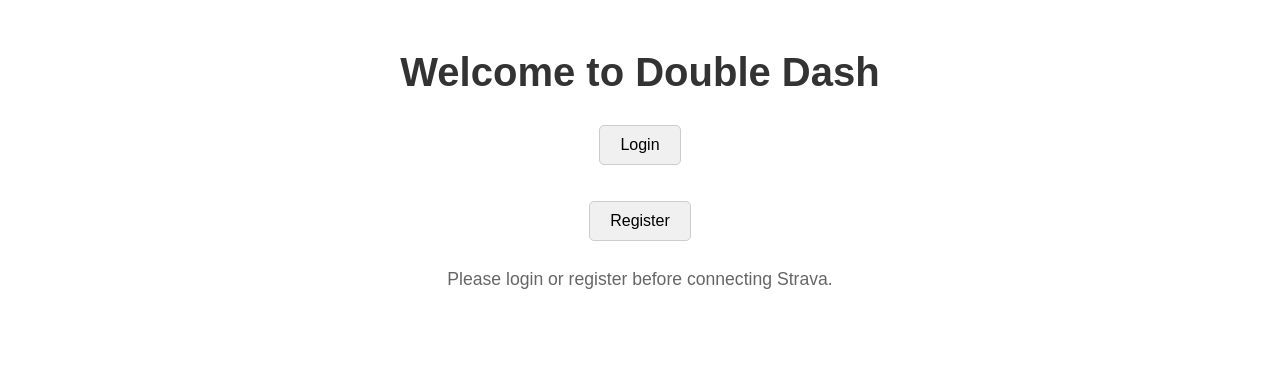
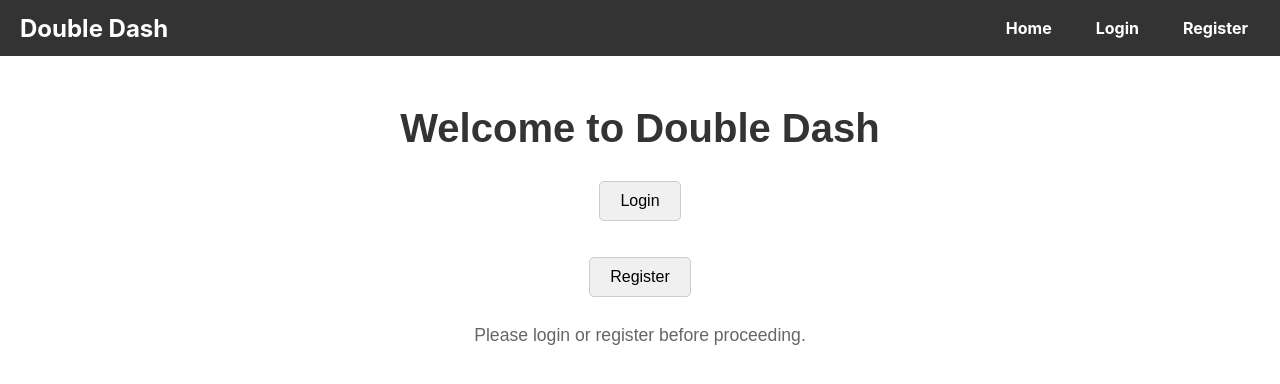
Before and after one commit to Prawal-Sharma/double-dash, a React (Create React App) app in the folder client/: page / in a window 1280 px wide. Shown: the top 384 px of the page. Built offline with nearby package versions, Linux system fonts and the light colour scheme.

Commit message:
Changing the logical flow of things, we only connect to strava 1 time when we register, also adding styling and nav bar

```diff
--- a/client/src/App.js
+++ b/client/src/App.js
@@ -1,13 +1,15 @@
 import React from 'react';
 import { BrowserRouter as Router, Route, Routes } from 'react-router-dom';
+import Navbar from './components/Navbar';
 import Home from './components/Home';
 import Dashboard from './components/Dashboard';
 import Login from './components/Login';
-import Register from './components/Register'; // NEW COMPONENT
+import Register from './components/Register';
 
 function App() {
   return (
     <Router>
+      <Navbar />
       <Routes>
         <Route path="/" element={<Home />} />
         <Route path="/exchange_token" element={<Dashboard />} />
--- a/client/src/components/Dashboard.js
+++ b/client/src/components/Dashboard.js
@@ -57,6 +57,8 @@
           const data = await exchangeTokenAndFetch(token, code);
           console.log("This is the data from the if statement", data);
           const sortedActivities = data.activities.sort((a, b) => new Date(b.start_date) - new Date(a.start_date));
+          console.log("This is the data from the if statement sorted", sortedActivities);
+
           setActivities(sortedActivities);
           setSummary(data.summary);
           console.log('Activities and summary set from exchanged token data.');
@@ -66,6 +68,8 @@
           console.log("This is the data from the else statement", data);
           if (data.activities && data.activities.length > 0) {
             const sortedActivities = data.activities.sort((a, b) => new Date(b.start_date) - new Date(a.start_date));
+            console.log("This is the data from the else statement sorted", sortedActivities);
+
             setActivities(sortedActivities);
             setSummary(data.summary);
             console.log('Activities and summary set from DB data.');
--- a/client/src/components/Home.js
+++ b/client/src/components/Home.js
@@ -3,11 +3,6 @@
 
 const Home = () => {
   const navigate = useNavigate();
-  const clientID = '136786'; // Or use process.env.REACT_APP_STRAVA_CLIENT_ID
-  const redirectURI = 'http://localhost:3000/exchange_token';
-  const scope = 'read,activity:read';
-  const stravaAuthURL = `http://www.strava.com/oauth/authorize?client_id=${clientID}&response_type=code&redirect_uri=${redirectURI}&approval_prompt=force&scope=${scope}`;
-
   const token = localStorage.getItem('jwt');
 
   const handleLogout = () => {
@@ -22,27 +17,34 @@
         <>
           <p>
             <Link to="/login">
-              <button style={{ padding: '10px 20px', fontSize: '1em', margin: '10px', cursor: 'pointer', borderRadius: '5px', border: '1px solid #ccc', backgroundColor: '#f0f0f0' }}>Login</button>
+              <button style={{ padding: '10px 20px', fontSize: '1em', margin: '10px', cursor: 'pointer', borderRadius: '5px', border: '1px solid #ccc', backgroundColor: '#f0f0f0' }}>
+                Login
+              </button>
             </Link>
           </p>
           <p>
             <Link to="/register">
-              <button style={{ padding: '10px 20px', fontSize: '1em', margin: '10px', cursor: 'pointer', borderRadius: '5px', border: '1px solid #ccc', backgroundColor: '#f0f0f0' }}>Register</button>
+              <button style={{ padding: '10px 20px', fontSize: '1em', margin: '10px', cursor: 'pointer', borderRadius: '5px', border: '1px solid #ccc', backgroundColor: '#f0f0f0' }}>
+                Register
+              </button>
             </Link>
           </p>
-          <p style={{ fontSize: '1.1em', color: '#666' }}>Please login or register before connecting Strava.</p>
+          <p style={{ fontSize: '1.1em', color: '#666' }}>Please login or register before proceeding.</p>
         </>
       )}
 
       {token && (
         <>
-          <p style={{ fontSize: '1.2em', marginBottom: '20px' }}>You are logged in. You can view your <Link to="/exchange_token" style={{ color: '#007bff', textDecoration: 'none' }}>Dashboard</Link> if you have activities.</p>
-          <p style={{ fontSize: '1.1em', color: '#666' }}>Or connect your Strava account if you haven't already:</p>
-          <a href={stravaAuthURL}>
-            <button style={{ padding: '10px 20px', fontSize: '1em', margin: '10px', cursor: 'pointer', borderRadius: '5px', border: '1px solid #ccc', backgroundColor: '#f0f0f0' }}>Connect with Strava</button>
-          </a>
+          <p style={{ fontSize: '1.2em', marginBottom: '20px' }}>
+            You are logged in. You can view your <Link to="/exchange_token" style={{ color: '#007bff', textDecoration: 'none' }}>Dashboard</Link> if you have activities.
+          </p>
           <div style={{ marginTop: '20px' }}>
-            <button onClick={handleLogout} style={{ padding: '10px 20px', fontSize: '1em', cursor: 'pointer', borderRadius: '5px', border: '1px solid #ccc', backgroundColor: '#f0f0f0' }}>Logout</button>
+            <button
+              onClick={handleLogout}
+              style={{ padding: '10px 20px', fontSize: '1em', cursor: 'pointer', borderRadius: '5px', border: '1px solid #ccc', backgroundColor: '#f0f0f0' }}
+            >
+              Logout
+            </button>
           </div>
         </>
       )}
--- /dev/null
+++ b/client/src/components/Navbar.js
@@ -0,0 +1,109 @@
+import React from 'react';
+import { Link, useNavigate } from 'react-router-dom';
+
+const Navbar = () => {
+  const navigate = useNavigate();
+  const token = localStorage.getItem('jwt');
+
+  const handleLogout = () => {
+    localStorage.removeItem('jwt');
+    navigate('/');
+  };
+
+  const navStyle = {
+    display: 'flex',
+    padding: '10px 20px',
+    backgroundColor: '#333',
+    justifyContent: 'space-between',
+    alignItems: 'center',
+  };
+
+  const titleStyle = {
+    color: '#fff',
+    fontSize: '1.5em',
+    fontWeight: 'bold',
+    textDecoration: 'none',
+  };
+
+  const linkContainer = {
+    display: 'flex',
+    gap: '20px',
+  };
+
+  const linkStyle = {
+    color: '#fff',
+    textDecoration: 'none',
+    fontSize: '1em',
+    fontWeight: 'bold',
+    padding: '8px 12px',
+    borderRadius: '4px',
+    transition: 'background-color 0.3s ease',
+  };
+
+  const linkHover = {
+    backgroundColor: '#555',
+  };
+
+  return (
+    <nav style={navStyle}>
+      <Link to="/" style={titleStyle}>Double Dash</Link>
+      <div style={linkContainer}>
+        <Link
+          to="/"
+          style={linkStyle}
+          onMouseEnter={(e) => Object.assign(e.target.style, linkHover)}
+          onMouseLeave={(e) => Object.assign(e.target.style, { backgroundColor: 'transparent' })}
+        >
+          Home
+        </Link>
+        {token && (
+          <Link
+            to="/exchange_token"
+            style={linkStyle}
+            onMouseEnter={(e) => Object.assign(e.target.style, linkHover)}
+            onMouseLeave={(e) => Object.assign(e.target.style, { backgroundColor: 'transparent' })}
+          >
+            Dashboard
+          </Link>
+        )}
+        {!token && (
+          <>
+            <Link
+              to="/login"
+              style={linkStyle}
+              onMouseEnter={(e) => Object.assign(e.target.style, linkHover)}
+              onMouseLeave={(e) => Object.assign(e.target.style, { backgroundColor: 'transparent' })}
+            >
+              Login
+            </Link>
+            <Link
+              to="/register"
+              style={linkStyle}
+              onMouseEnter={(e) => Object.assign(e.target.style, linkHover)}
+              onMouseLeave={(e) => Object.assign(e.target.style, { backgroundColor: 'transparent' })}
+            >
+              Register
+            </Link>
+          </>
+        )}
+        {token && (
+          <button
+            onClick={handleLogout}
+            style={{
+              ...linkStyle,
+              backgroundColor: 'transparent',
+              border: 'none',
+              cursor: 'pointer',
+            }}
+            onMouseEnter={(e) => Object.assign(e.target.style, linkHover)}
+            onMouseLeave={(e) => Object.assign(e.target.style, { backgroundColor: 'transparent' })}
+          >
+            Logout
+          </button>
+        )}
+      </div>
+    </nav>
+  );
+};
+
+export default Navbar;
--- a/client/src/components/Register.js
+++ b/client/src/components/Register.js
@@ -9,19 +9,31 @@
   const [success, setSuccess] = useState('');
   const navigate = useNavigate();
 
+  // Adjust clientID, redirectURI, and scope for Strava
+  const clientID = '136786';
+  const redirectURI = 'http://localhost:3000/exchange_token';
+  const scope = 'read,activity:read';
+  const stravaAuthURL = `http://www.strava.com/oauth/authorize?client_id=${clientID}&response_type=code&redirect_uri=${redirectURI}&approval_prompt=force&scope=${scope}`;
+
   const handleRegister = async (e) => {
     e.preventDefault();
     setError('');
     setSuccess('');
 
     try {
-      const response = await axios.post('http://localhost:3001/register', { email, password });
-      if (response.data.message === 'User registered successfully') {
-        setSuccess('User registered! You can now login.');
-        // Redirect after a delay or let them click a link
-        setTimeout(() => {
-          navigate('/login');
-        }, 2000);
+      // First, register the user
+      const registerResponse = await axios.post('http://localhost:3001/register', { email, password });
+      if (registerResponse.data.message === 'User registered successfully') {
+        setSuccess('User registered! Connecting to Strava...');
+
+        // Next, automatically login to get JWT
+        const loginResponse = await axios.post('http://localhost:3001/login', { email, password });
+        const { token } = loginResponse.data;
+        // Store JWT in localStorage
+        localStorage.setItem('jwt', token);
+
+        // Redirect them immediately to Strava's Auth page
+        window.location.href = stravaAuthURL;
       }
     } catch (err) {
       console.error('Register error:', err);
@@ -53,7 +65,7 @@
             required
           />
         </div>
-        <button type="submit">Register</button>
+        <button type="submit">Register & Connect Strava</button>
       </form>
     </div>
   );
```
